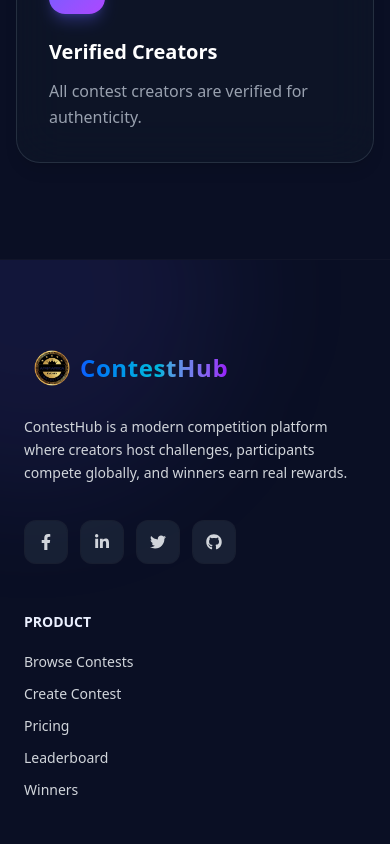
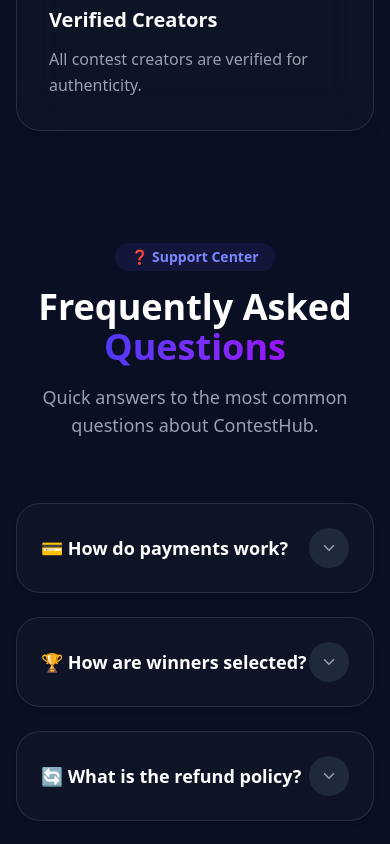
Before and after one commit to shibli790/contest-hub-frontend, a React (Vite) app: page / in a window 390 px wide. Shown: the part 8680-9524 px from the top of the page. Built offline with nearby package versions, Linux system fonts and the light colour scheme; no server answers.

Commit message:
home .jsx

```diff
--- a/src/Pages/Home/FAQ/FAQ.jsx
+++ b/src/Pages/Home/FAQ/FAQ.jsx
@@ -1,22 +1,22 @@
 import { useState } from 'react';
 import { ChevronDown } from 'lucide-react';
-import useTheme from '../../../../hooks/useTheme';
+import useTheme from '../../../hooks/useTheme';
 
 const faqs = [
   {
-    question: 'How do payments work?',
+    question: '💳 How do payments work?',
     answer:
-      'All payments are handled securely through Stripe. Once you win a contest, your prize is processed instantly.',
+      'All payments are securely processed through Stripe. If you win a contest, your reward is transferred instantly to your account.',
   },
   {
-    question: 'How are winners selected?',
+    question: '🏆 How are winners selected?',
     answer:
-      'Winners are selected by contest creators based on the contest rules and submission quality.',
+      'Winners are chosen by contest creators based on predefined rules, creativity, and submission quality.',
   },
   {
-    question: 'What is the refund policy?',
+    question: '🔄 What is the refund policy?',
     answer:
-      'Entry fees are non-refundable once a contest submission deadline has passed.',
+      'Entry fees are non-refundable once the contest deadline has passed, as the judging process begins immediately.',
   },
 ];
 
@@ -26,86 +26,110 @@
   const [openIndex, setOpenIndex] = useState(null);
 
   return (
-    <section
-      className={`relative py-24 overflow-hidden ${
-        isDark
-          ? 'bg-gradient-to-b from-gray-900 to-gray-950'
-          : 'bg-gradient-to-b from-gray-50 to-white'
-      }`}
-    >
-      {/* Ambient Glow */}
-      <div className="absolute -top-32 -left-32 w-80 h-80 bg-indigo-500/10 blur-3xl rounded-full" />
-      <div className="absolute -bottom-32 -right-32 w-80 h-80 bg-purple-500/10 blur-3xl rounded-full" />
+    <section className={`relative py-28 overflow-hidden`}>
+      <div className="relative max-w-4xl mx-auto px-4">
+        {/* ===== HEADER ===== */}
+        <div className="text-center mb-16">
+          <span
+            className={`inline-block mb-4 px-4 py-1 rounded-full text-sm font-semibold
+            ${
+              isDark
+                ? 'bg-indigo-500/10 text-indigo-400'
+                : 'bg-indigo-100 text-indigo-600'
+            }`}
+          >
+            ❓ Support Center
+          </span>
 
-      <div className="relative max-w-4xl mx-auto px-4">
-        {/* ================= HEADER ================= */}
-        <div className="text-center mb-14">
           <h2
             className={`text-4xl md:text-5xl font-extrabold ${
               isDark ? 'text-white' : 'text-gray-900'
             }`}
           >
-            Frequently Asked Questions
+            Frequently Asked{' '}
+            <span className="bg-linear-to-r from-indigo-600 to-purple-600 bg-clip-text text-transparent">
+              Questions
+            </span>{' '}
           </h2>
+
           <p
-            className={`mt-4 text-lg ${
+            className={`mt-4 text-lg max-w-2xl mx-auto ${
               isDark ? 'text-gray-400' : 'text-gray-600'
             }`}
           >
-            Everything you need to know before joining ContestHub.
+            Quick answers to the most common questions about ContestHub.
           </p>
         </div>
 
-        {/* ================= FAQ ITEMS ================= */}
-        <div className="space-y-5">
+        {/* ===== FAQ STACK ===== */}
+        <div className="space-y-6">
           {faqs.map((faq, index) => {
             const isOpen = openIndex === index;
 
             return (
               <div
                 key={index}
-                onClick={() => setOpenIndex(isOpen ? null : index)}
-                className={`group cursor-pointer rounded-2xl p-6 border backdrop-blur-xl
-                transition-all duration-300
+                className={`relative rounded-3xl p-6 md:p-7 border transition-all duration-500
                 ${
                   isDark
-                    ? 'bg-gray-900/60 border-gray-700/60 hover:border-indigo-500/40'
-                    : 'bg-white/70 border-gray-200 hover:border-indigo-400/40'
-                }`}
+                    ? 'bg-gray-900/70 border-gray-700/60'
+                    : 'bg-white/80 border-gray-200'
+                }
+                ${isOpen ? 'shadow-xl scale-[1.01]' : 'shadow-md'}
+                `}
               >
-                {/* Question */}
-                <div className="flex items-center justify-between gap-4">
+                <button
+                  onClick={() => setOpenIndex(isOpen ? null : index)}
+                  className="w-full flex items-center justify-between text-left"
+                >
                   <h3
-                    className={`text-lg font-semibold ${
+                    className={`text-lg md:text-xl font-semibold ${
                       isDark ? 'text-white' : 'text-gray-900'
                     }`}
                   >
                     {faq.question}
                   </h3>
 
-                  <ChevronDown
-                    className={`w-5 h-5 transition-transform duration-300 ${
-                      isDark ? 'text-gray-400' : 'text-gray-500'
-                    } ${isOpen ? 'rotate-180 text-indigo-500' : ''}`}
-                  />
-                </div>
+                  <div
+                    className={`w-10 h-10 rounded-full flex items-center justify-center transition-all
+                    ${
+                      isOpen
+                        ? 'bg-indigo-500 text-white rotate-180'
+                        : isDark
+                        ? 'bg-gray-800 text-gray-400'
+                        : 'bg-gray-100 text-gray-500'
+                    }`}
+                  >
+                    <ChevronDown size={18} />
+                  </div>
+                </button>
 
                 {/* Answer */}
                 <div
-                  className={`grid transition-all duration-300 ${
+                  className={`grid transition-all duration-500 ease-in-out ${
                     isOpen
                       ? 'grid-rows-[1fr] opacity-100 mt-4'
                       : 'grid-rows-[0fr] opacity-0'
                   }`}
                 >
                   <p
-                    className={`overflow-hidden leading-relaxed ${
+                    className={`overflow-hidden leading-relaxed text-base ${
                       isDark ? 'text-gray-400' : 'text-gray-600'
                     }`}
                   >
                     {faq.answer}
                   </p>
                 </div>
+
+                {/* Accent Line */}
+                <div
+                  className={`absolute left-0 top-6 bottom-6 w-1 rounded-full transition-opacity
+                  ${
+                    isOpen
+                      ? 'opacity-100 bg-gradient-to-b from-indigo-500 to-purple-500'
+                      : 'opacity-0'
+                  }`}
+                />
               </div>
             );
           })}
--- a/src/Pages/Home/Home/Home.jsx
+++ b/src/Pages/Home/Home/Home.jsx
@@ -4,6 +4,7 @@
 import WinnerAdvertisement from '../WinnerAdvertisement/WinnerAdvertisement';
 import ContestHub from '../ContestHub/ContestHub';
 import WhyChooseContestHub from './WhyChooseContestHub/WhyChooseContestHub';
+import FAQ from '../FAQ/FAQ';
 
 const Home = () => {
   return (
@@ -12,7 +13,8 @@
       <PopularContest />
       <WinnerAdvertisement />
       <ContestHub />
-      <WhyChooseContestHub/>
+      <WhyChooseContestHub />
+      <FAQ/>
     </div>
   );
 };
--- a/src/Pages/Home/Home/WhyChooseContestHub/WhyChooseContestHub.jsx
+++ b/src/Pages/Home/Home/WhyChooseContestHub/WhyChooseContestHub.jsx
@@ -35,7 +35,7 @@
 
   return (
     <section
-      className={`relative py-24 overflow-hidden `}
+      className={`relative mt-16  `}
     >
 
       <div className="relative max-w-7xl mx-auto px-4">
```
